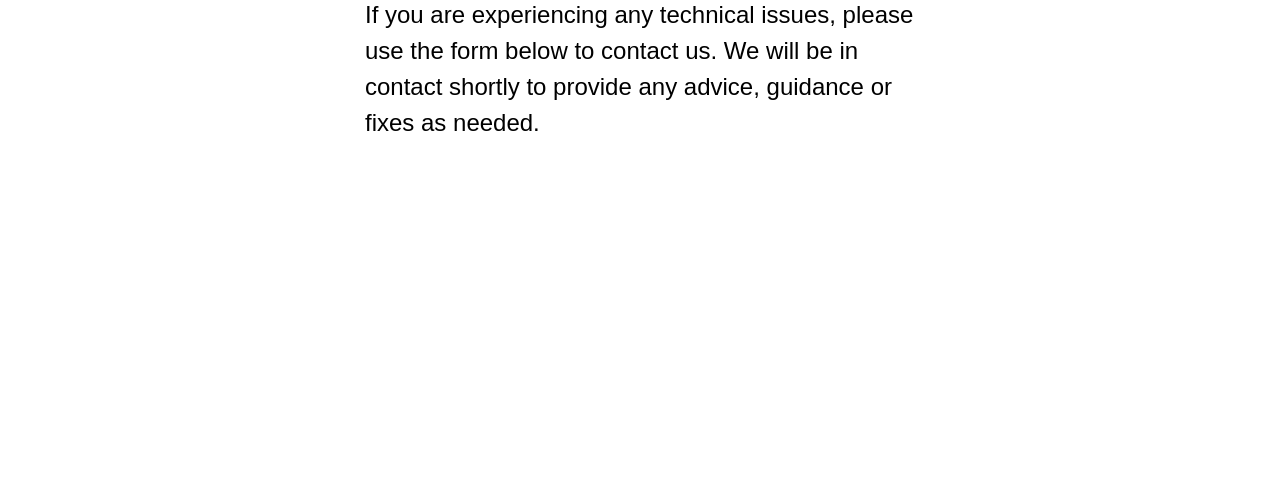
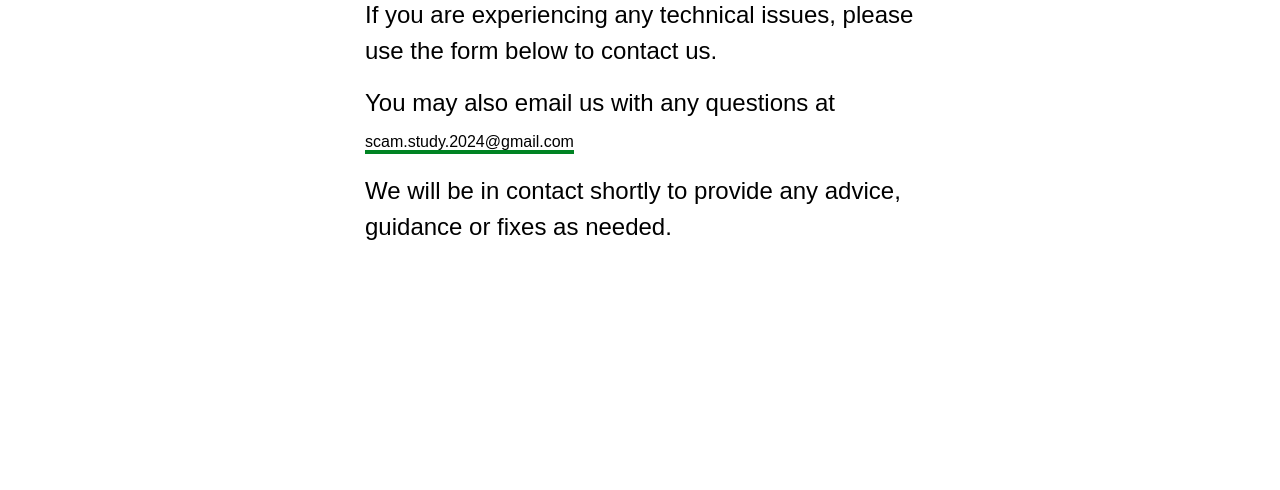
Before and after one commit to queercomputer/acmatest, a website built with Vite: page contact.html in a window 1280 px wide. Shown: the part 213-703 px from the top of the page. Built offline with nearby package versions, Linux system fonts and the light colour scheme; a script that the page names is missing.

Commit message:
technical support update

```diff
--- a/contact.html
+++ b/contact.html
@@ -49,11 +49,9 @@
       <div class="wrapper">
         <div class="content">
           <h1>Technical support</h1>
-          <p>
-            If you are experiencing any technical issues,
-            please use the form below to contact us.
-            We will be in contact shortly to provide any advice, guidance or fixes as needed.
-          </p>
+            <p>If you are experiencing any technical issues, please use the form below to contact us.</p>
+            <p>You may also email us with any questions at <a href="mailto:scam.study.2024@gmail.com">scam.study.2024@gmail.com</a></p>
+            <p>We will be in contact shortly to provide any advice, guidance or fixes as needed.</p>
         </div>
         <script>(function(t,e,s,n){var o,a,c;t.SMCX=t.SMCX||[],e.getElementById(n)||(o=e.getElementsByTagName(s),a=o[o.length-1],c=e.createElement(s),c.type="text/javascript",c.async=!0,c.id=n,c.src="https://widget.surveymonkey.com/collect/website/js/tRaiETqnLgj758hTBazgdxY8CtzBjMr122dMOvuNFQbdd625_2B_2FYYrQVfe0vE4Jr2.js",a.parentNode.insertBefore(c,a))})(window,document,"script","smcx-sdk");</script><a style="font: 12px Helvetica, sans-serif; color: #999; text-decoration: none;" href=www.surveymonkey.com> </a>
       </div>
```
Also changed, not shown: 1 other file.
